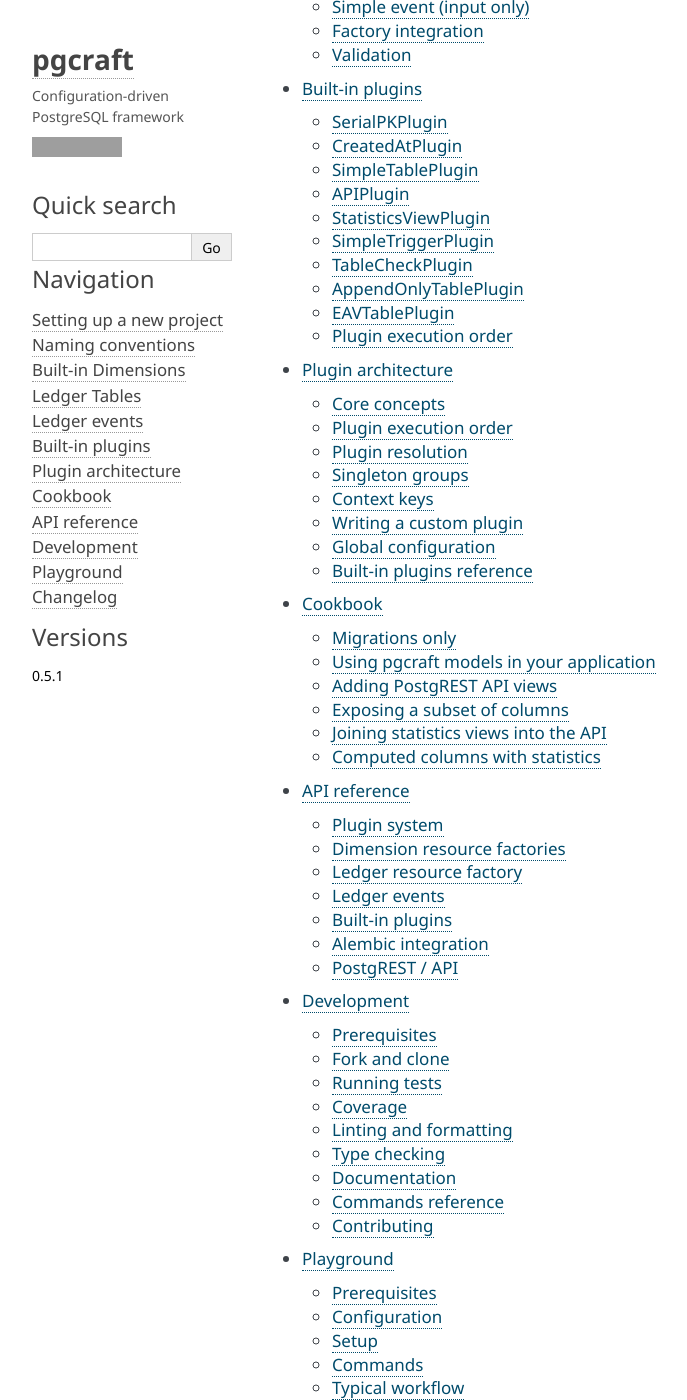
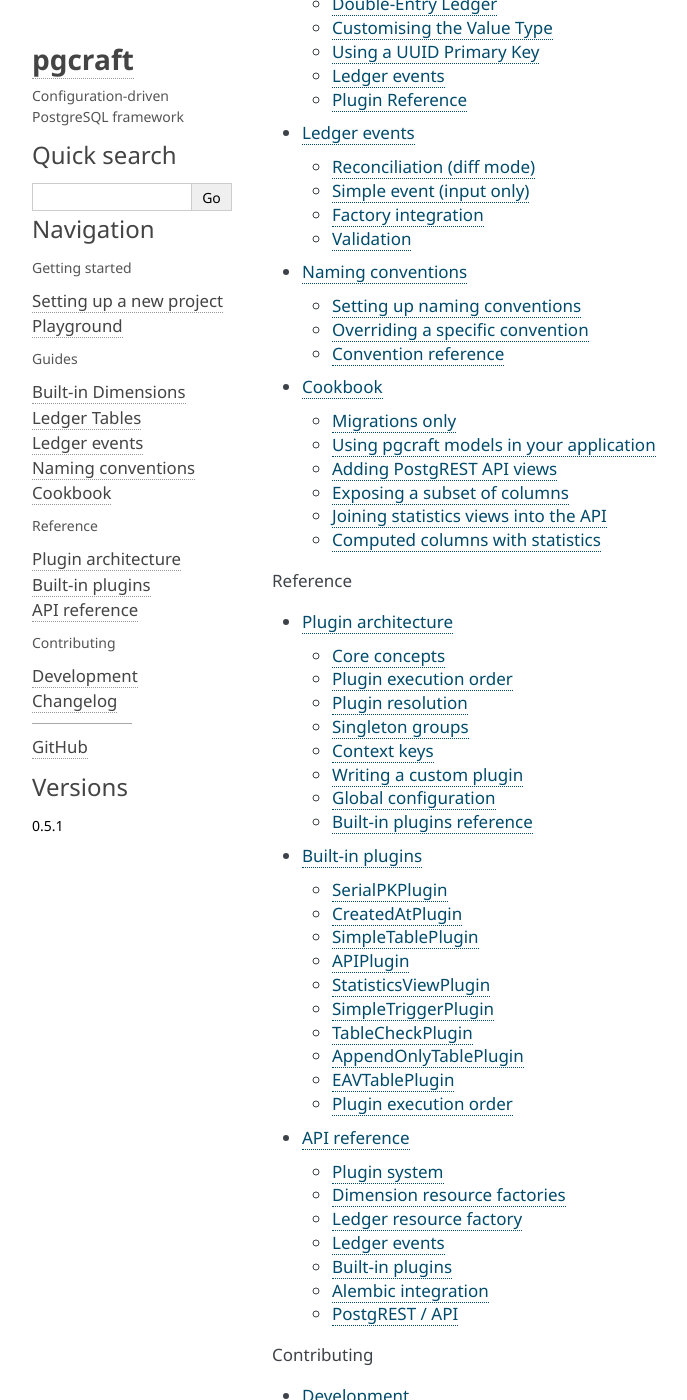
Before and after one commit to roddarjohn/cave, a Sphinx documentation site: the page built from docs/index.rst, in a window 1280 px wide and 1400 px high, scrolled down 863 px. Shown: the whole window, without its empty margins (148-835 px from the left). Built offline with Sphinx 7.4.7, drawn with Linux system fonts in a browser that asks for light colours; some of the changed text lies outside the part shown; grey boxes are pictures that could not be loaded.

Commit message:
chore: documentation updates

```diff
--- a/docs/conf.py
+++ b/docs/conf.py
@@ -8,6 +8,7 @@
 
 project = "pgcraft"
 author = "Rodda John"
+copyright = "2026, Rodda John"
 version = _pyproject["project"]["version"]
 release = version
 extensions = [
@@ -30,12 +31,13 @@
     "description": "Configuration-driven PostgreSQL framework",
     "github_user": "roddajohn",
     "github_repo": "pgcraft",
-    "github_button": True,
-    "github_type": "star",
+    "github_button": False,
     "fixed_sidebar": True,
     "show_powered_by": False,
     "sidebar_collapse": True,
-    "extra_nav_links": {},
+    "extra_nav_links": {
+        "GitHub": "https://github.com/roddajohn/pgcraft",
+    },
     "font_family": (
         "'Source Sans Pro', 'Segoe UI', Helvetica, Arial,"
         " sans-serif"
--- a/docs/index.rst
+++ b/docs/index.rst
@@ -7,16 +7,32 @@
 
 .. toctree::
    :maxdepth: 2
+   :caption: Getting started
 
    setup
-   naming_conventions
+   playground
+
+.. toctree::
+   :maxdepth: 2
+   :caption: Guides
+
    dimensions
    ledgers
    ledger_actions
+   naming_conventions
+   cookbook
+
+.. toctree::
+   :maxdepth: 2
+   :caption: Reference
+
+   plugins
    builtin_plugins
-   plugins
-   cookbook
    api
+
+.. toctree::
+   :maxdepth: 1
+   :caption: Contributing
+
    development
-   playground
    changelog
```
Also changed, not shown: 1 other file.
